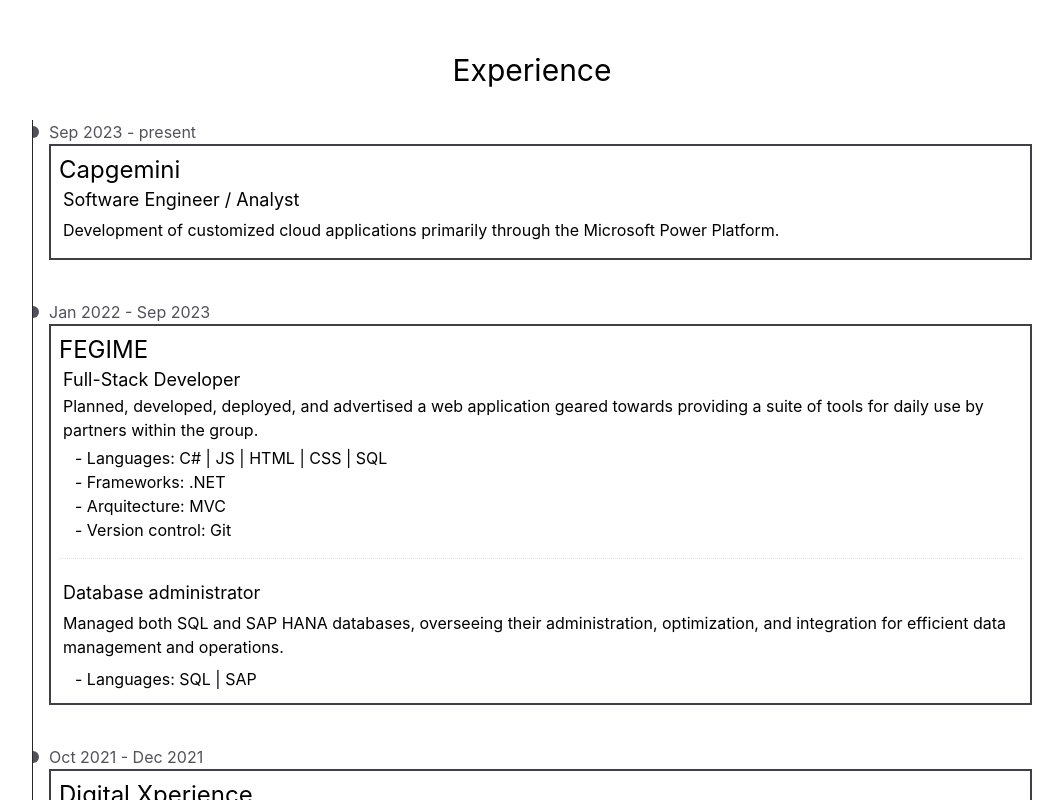
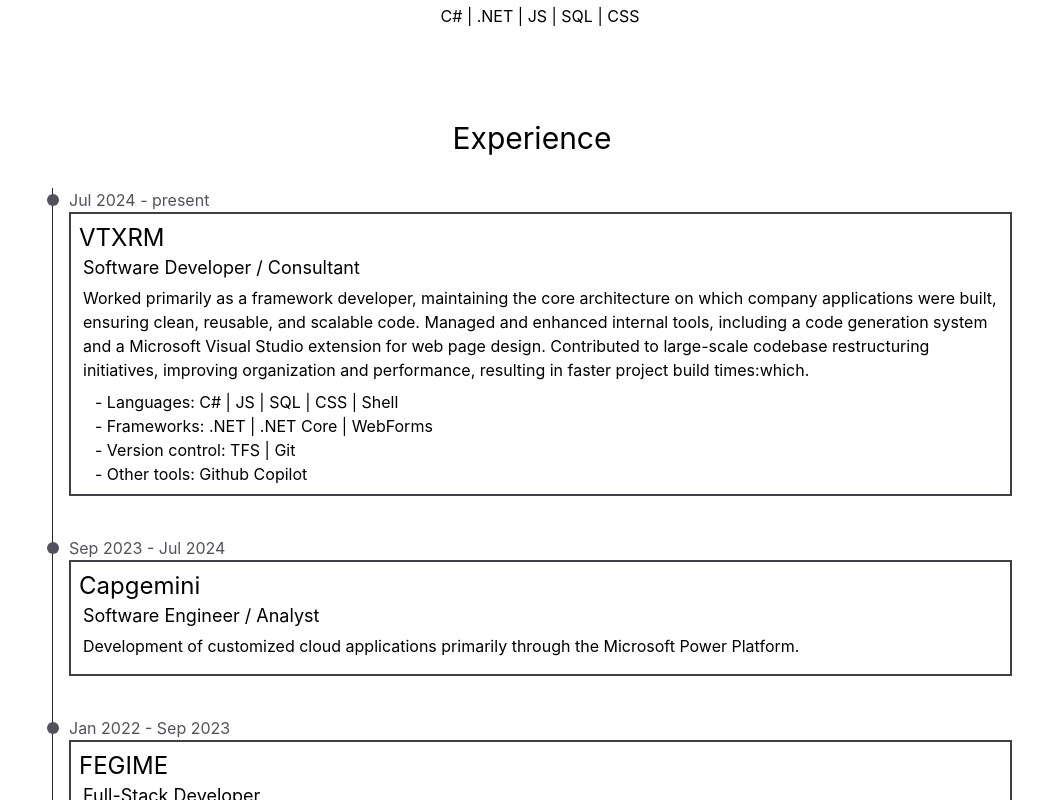
Before and after one commit to AfonsoPint0/portfolio, a Vue app: page / in a window 1280 px wide. Shown: the part 1320-2120 px from the top of the page, without its empty margins (108-1171 px from the left). Built offline with nearby package versions, Linux system fonts and the light colour scheme.

Commit message:
Added 2025 stuff && fixed overlay-x bug on small screens

```diff
--- a/src/components/Body/Body.vue
+++ b/src/components/Body/Body.vue
@@ -7,8 +7,10 @@
 
 
 <template>
-  <Hero />
-  <Intro />
-  <Experience />
-  <Certificates />
+  <div class="p-5 overflow-x-auto">
+    <Hero />
+    <Intro />
+    <Experience />
+    <Certificates />
+  </div>
 </template>
--- a/src/components/Body/Experience.vue
+++ b/src/components/Body/Experience.vue
@@ -11,7 +11,30 @@
         <AppearFromRight>
           <li class="mb-10 ms-4">
             <div class="absolute w-3 h-3 rounded-full mt-1.5 -start-1.5 bg-zinc-600 dark:bg-white"></div>
-            <time class="mb-1 text-base font-normal leading-none text-zinc-600 dark:text-zinc-400">Sep 2023 - present</time>
+            <time class="mb-1 text-base font-normal leading-none text-zinc-600 dark:text-zinc-400">Jul 2024 - present</time>
+            <div class="border-2 hover:border-dotted p-2 dark:border-white border-zinc-700">
+              <div class="text-2xl">VTXRM</div>
+              <div class="pl-1">
+                <div class="text-lg pb-1">Software Developer / Consultant</div>
+                <div class="text-base pb-2">
+                Worked primarily as a framework developer, maintaining the core architecture on which company applications were built, ensuring clean, reusable, and scalable code.
+                Managed and enhanced internal tools, including a code generation system and a Microsoft Visual Studio extension for web page design.
+                Contributed to large-scale codebase restructuring initiatives, improving organization and performance, resulting in faster project build times:which.
+                </div>
+              </div>
+              <div class="pl-4">
+                <div class="text-base"> - Languages: C# | JS | SQL | CSS | Shell</div>
+                <div class="text-base"> - Frameworks: .NET | .NET Core | WebForms</div>
+                <div class="text-base"> - Version control: TFS | Git</div>
+                <div class="text-base"> - Other tools: Github Copilot</div>
+              </div>
+            </div>
+          </li>
+        </AppearFromRight>
+        <AppearFromRight>
+          <li class="mb-10 ms-4">
+            <div class="absolute w-3 h-3 rounded-full mt-1.5 -start-1.5 bg-zinc-600 dark:bg-white"></div>
+            <time class="mb-1 text-base font-normal leading-none text-zinc-600 dark:text-zinc-400">Sep 2023 - Jul 2024</time>
             <div class="border-2 hover:border-dotted p-2 dark:border-white border-zinc-700">
               <div class="text-2xl">Capgemini</div>
               <div class="pl-1">
--- a/src/components/Body/Hero.vue
+++ b/src/components/Body/Hero.vue
@@ -47,7 +47,7 @@
   <div class="h-screen p-2 flex items-center justify-center">
     <div class="inline-block align-bottom">
       <div class="text-3xl md:py-1 py-2"><span :class="highlight ? 'bg-zinc-400 text-white' : ''">{{ displayedWord }}</span> Developer</div>
-      <div class="text-xl md:py-1 py-2">Currently working as a Software Engineer at Capgemini</div>
+      <div class="text-xl md:py-1 py-2">Currently working as a Software Developer at VTXRM</div>
     </div>
   </div>
 </template>
--- a/src/scripts/AppearFromRight.vue
+++ b/src/scripts/AppearFromRight.vue
@@ -1,14 +1,12 @@
 <template>
-  <div class="overflow-hidden">
   <div
     ref="elementRef"
-      class="transition duration-1000 delay-350"
+    class="transition duration-1000 delay-150"
     :class="[
       isVisible ? 'translate-x-0 blur-none' : baseHiddenClass
     ]"
   >
     <slot />
-    </div>
   </div>
 </template>
 
```
Lines whose indentation alone changed are shown as unchanged.
